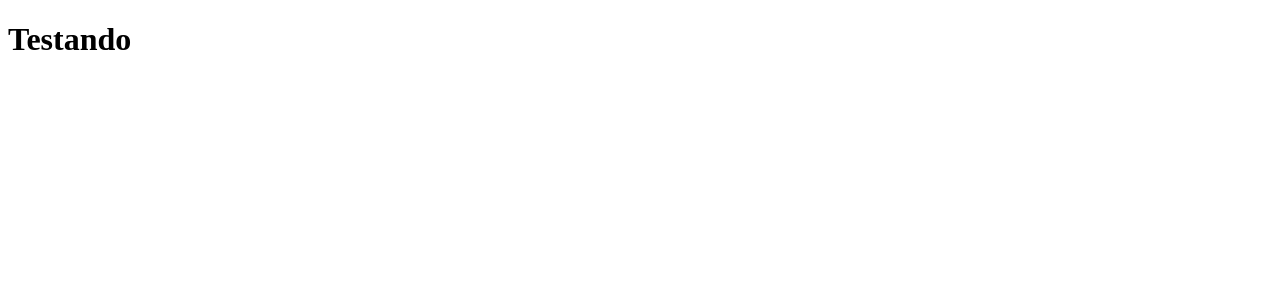
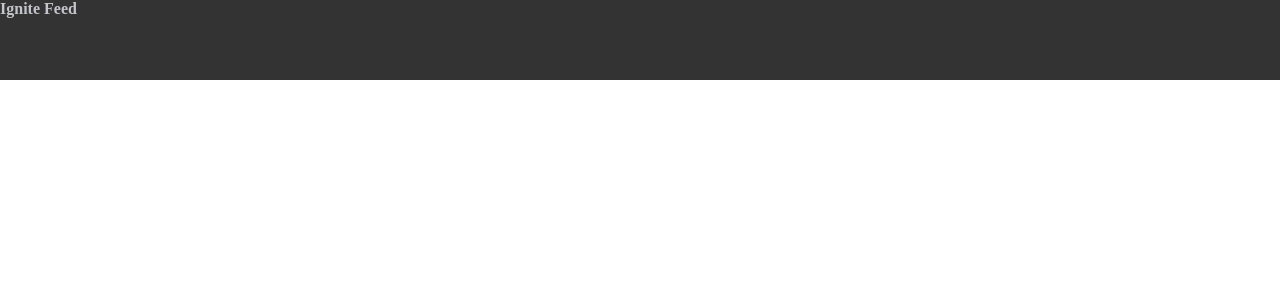
Before and after one commit to Hugovarellaa/ignite-feed, a React (Vite) app in the folder ignite-feed/: page / in a window 1280 px wide. Shown: the top 300 px of the page. Built offline with nearby package versions, Linux system fonts and the light colour scheme.

Commit message:
Estilos globais cores e body

```diff
--- a/ignite-feed/src/App.jsx
+++ b/ignite-feed/src/App.jsx
@@ -1,5 +1,7 @@
+import { Header } from "./components/Header";
+
 export function App() {
   return (
-    <h1>Testando</h1>
+    <Header/>
   )
 }
--- /dev/null
+++ b/ignite-feed/src/components/Header/header.module.css
@@ -0,0 +1,4 @@
+.header {
+  background: #333;
+  height: 80px;
+}
--- /dev/null
+++ b/ignite-feed/src/components/Header/index.jsx
@@ -0,0 +1,10 @@
+import styles from "./header.module.css";
+import "../styles/global.css";
+
+export function Header() {
+  return (
+    <header className={styles.header}>
+      <strong>Ignite Feed</strong>
+    </header>
+  );
+}
--- /dev/null
+++ b/ignite-feed/src/components/styles/global.css
@@ -0,0 +1,25 @@
+:root {
+  --white: #fff;
+  --gray-100: #e1e1e6;
+  --gray-300: #c4c4cc;
+  --gray-400: #8d8d99;
+  --gray-600: #323238;
+  --gray-700: #29292e;
+  --gray-800: #202024;
+  --gray-900: #121214'
+
+
+  --green-500: #00875f;
+}
+
+* {
+  margin: 0;
+  padding: 0;
+  box-sizing: border-box;
+}
+
+body {
+  background-color: var(--gray-900);
+  color: var(--gray-300);
+  -webkit-font-smoothing: antialiased;
+}
```
